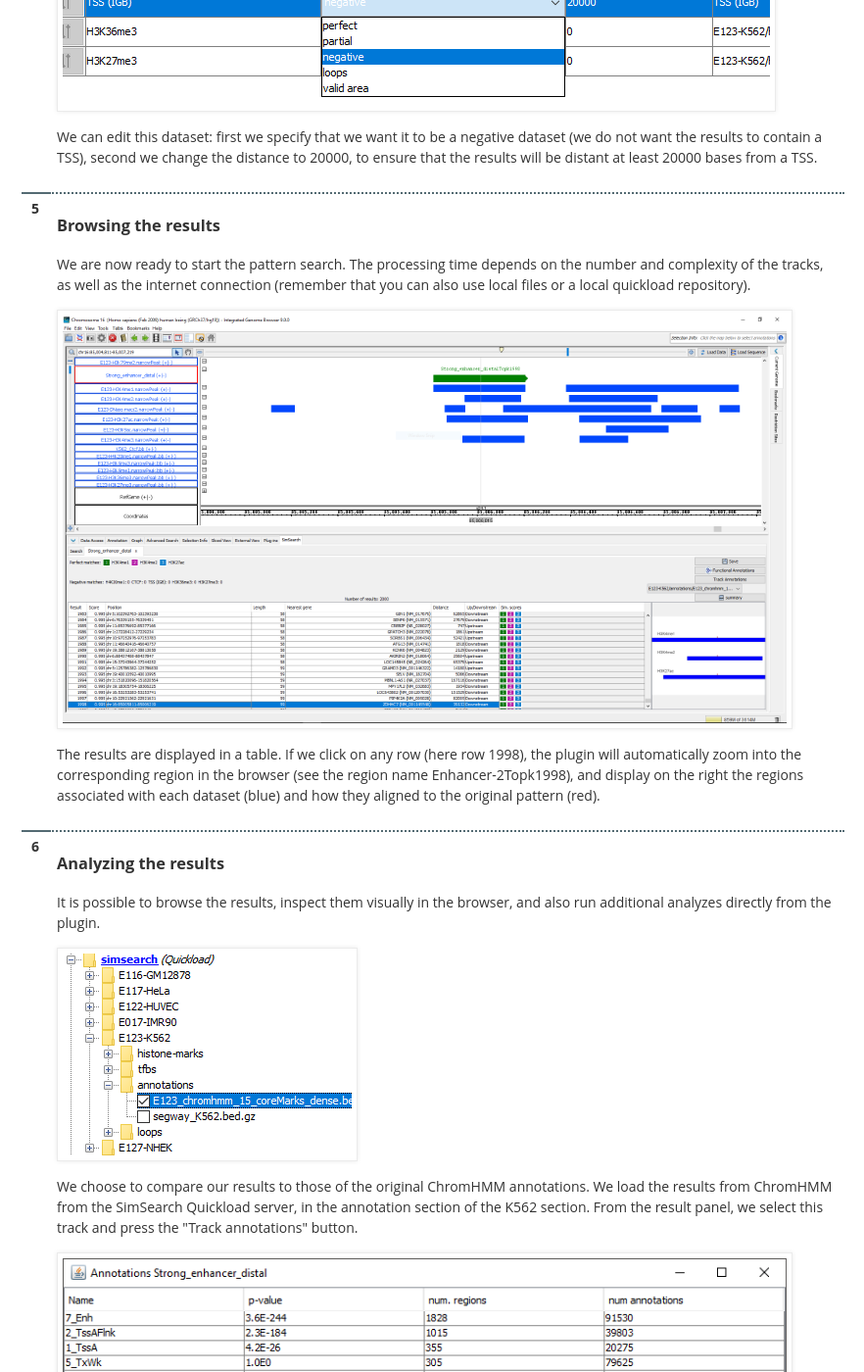
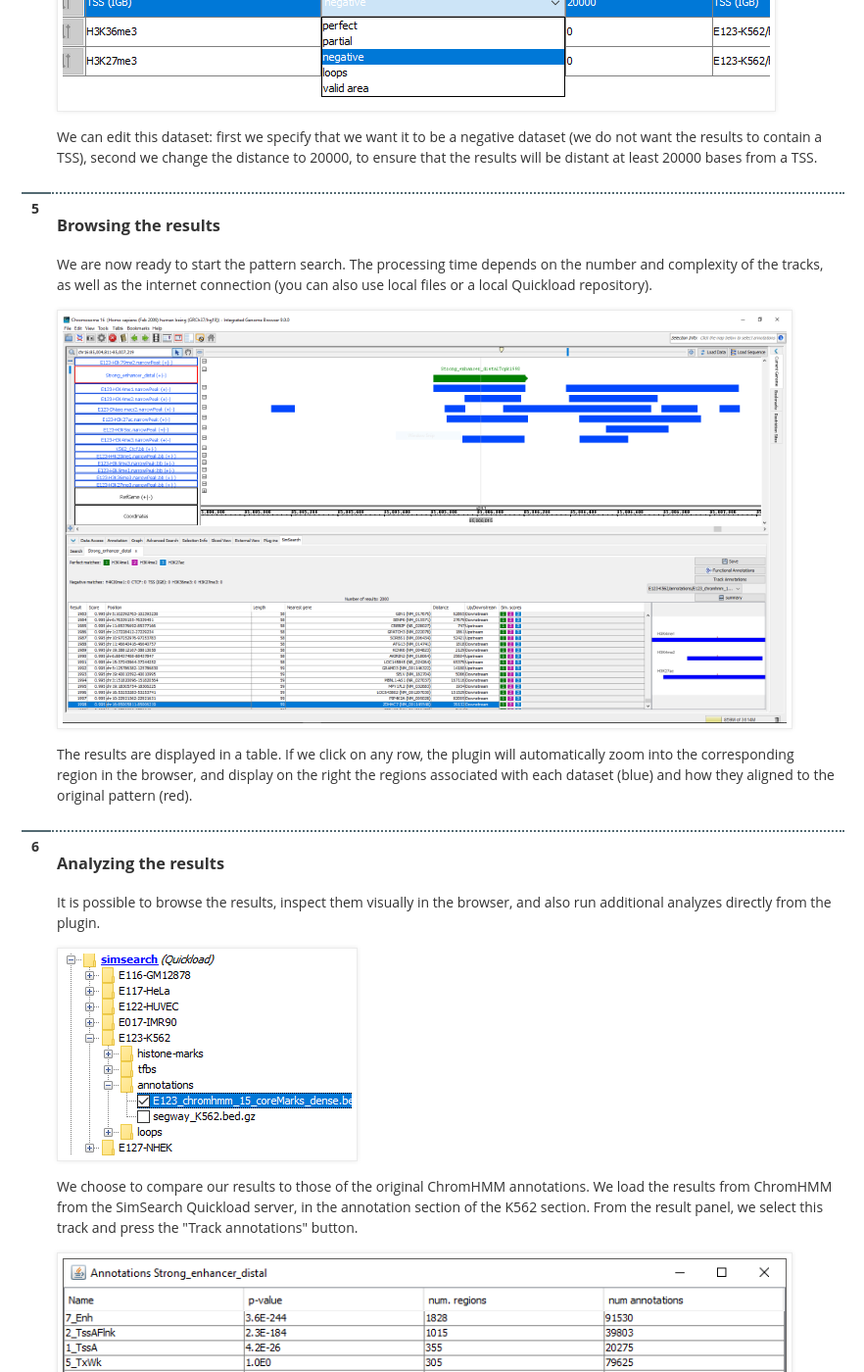
Before and after one commit to DEIB-GECO/simsearch, a Jekyll site: the page built from example.html, in a window 1280 px wide and 1400 px high, scrolled down 1895 px. Shown: the whole window at 98% size, without its empty margins (198-1080 px from the left). Built offline with Jekyll 4.4.1, drawn with Linux system fonts in a browser that asks for light colours; nearby versions of some CDN libraries.

Commit message:
update screenshots

```diff
--- a/example.html
+++ b/example.html
@@ -45,11 +45,11 @@ overview: true
 
 		</li><li><h3>Browsing the results</h3>
  		<p>We are now ready to start the pattern search. The processing time depends on the number and complexity of the tracks,
- 		as well as the internet connection (remember that you can also use local files or a local quickload repository).</p>
+ 		as well as the internet connection (you can also use local files or a local Quickload repository).</p>
 
 		<a data-fancybox="gallery"  href="images/ex1-chromhmm-zoom.PNG"><img src="images/ex1-chromhmm-zoom.PNG"/></a>
- 		<p>The results are displayed in a table. If we click on any row (here row 1998), the plugin will automatically
- 		zoom into the corresponding region in the browser (see the region name Enhancer-2Topk1998), and display on the
+ 		<p>The results are displayed in a table. If we click on any row, the plugin will automatically
+ 		zoom into the corresponding region in the browser, and display on the
  		right the regions associated with each dataset (blue) and how they aligned to the original pattern (red).</p>
 
 		</li><li><h3>Analyzing the results</h3>
```
Also changed, not shown: images/enhancer-result-example-tracks.png, images/enhancer-vs-chromhmm.png.
